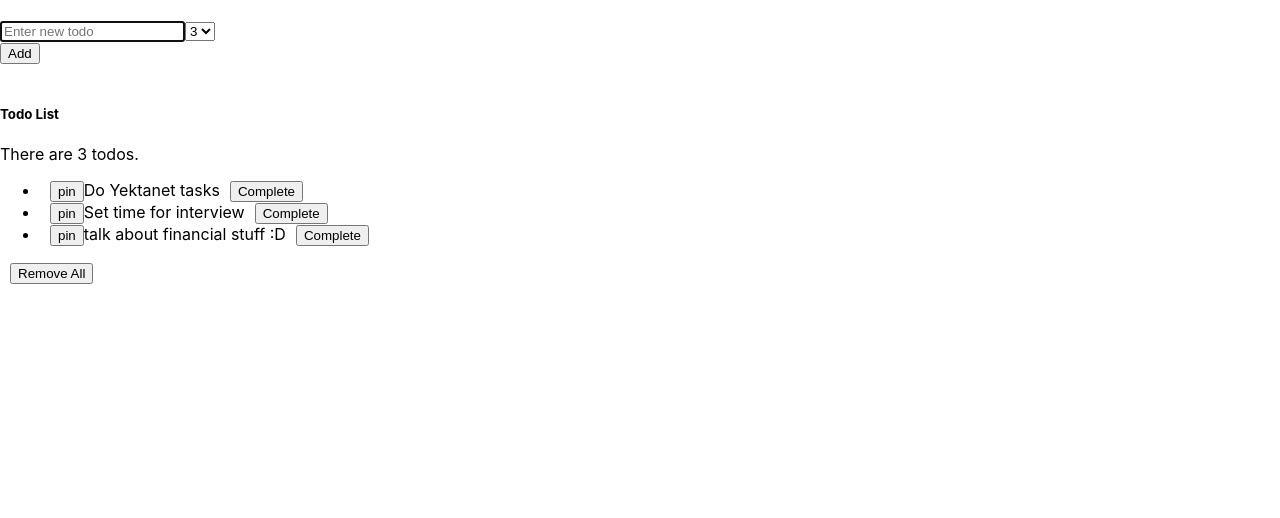
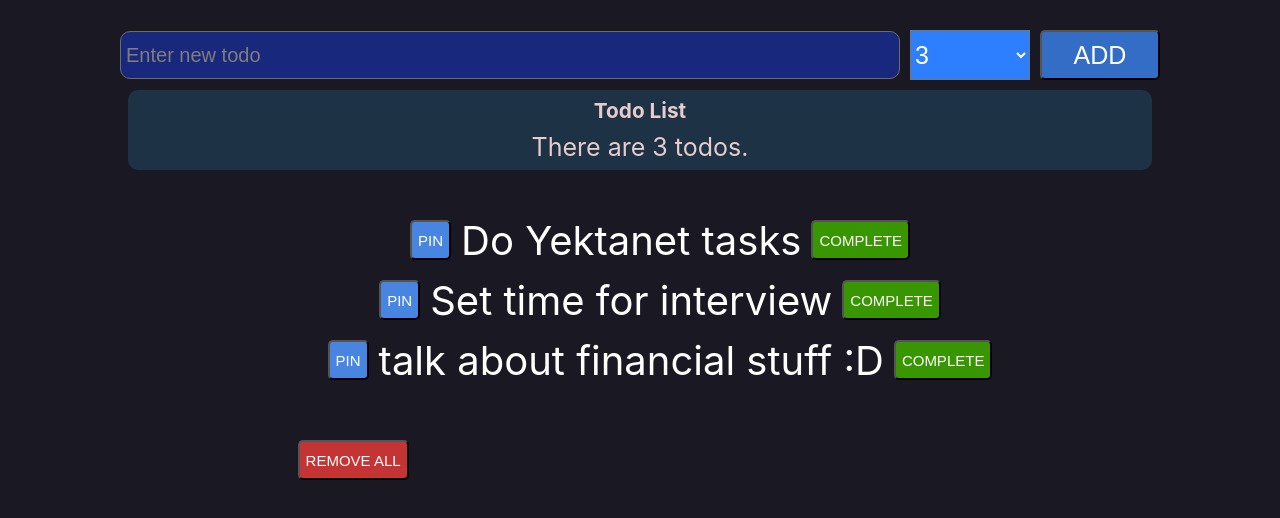
Before and after one commit to safeamiiir/todo-list, a React (Create React App) app: page / in a window 1280 px wide. Shown: the top 518 px of the page. Built offline with nearby package versions, Linux system fonts and the light colour scheme.

Commit message:
handle style for all

```diff
--- a/src/components/TodoForm.js
+++ b/src/components/TodoForm.js
@@ -32,9 +32,9 @@ export default function TodoForm() {
     <div className="row">
       <div className="col-md-12">
         <br />
-        <div className="input-group">
+        <div className="input-tasks">
           <input
-            className="form-control"
+            className="text-input-style"
             value={todo}
             autoFocus={true}
             placeholder="Enter new todo"
@@ -43,13 +43,14 @@ export default function TodoForm() {
           />
           <select
             onChange={e => handlePriorityChanges(e)}
+            className={'select-style'}
           >
             <option>3</option>
             <option>2</option>
             <option>1</option>
           </select>
           <div className="input-group-append">
-            <button className="btn btn-primary" onClick={handleTodoAdd}>
+            <button className="add-button-style" onClick={handleTodoAdd}>
               Add
             </button>
           </div>
--- a/src/components/TodoHeader.js
+++ b/src/components/TodoHeader.js
@@ -1,9 +1,9 @@
 import React from "react";
 
 export const TodoHeader = (props) => (
-  <div className="row">
-    <div className="col-md-8">
-      <h5>Todo List</h5>
+  <div className="container-style">
+    <div>
+      <h5 style={{ margin: 0 }}>Todo List</h5>
     </div>
     <div className="col-md-4">
       {props.children}
--- a/src/components/TodoList.js
+++ b/src/components/TodoList.js
@@ -10,20 +10,18 @@ export default function TodoList() {
 
   let header =
     state.todos.filter(task => task.state !== 0).length === 0 ? (
-      <h4>Yay! All todos are done! Take a rest!</h4>
+      <h4>You did everything in list! <br/> now relax :)) </h4>
     ) : (
         <TodoHeader>
           <span className="float-right">{pluralize(state.todos.filter(task => task.state !== 0).length)}</span>
         </TodoHeader>
       );
   return (
-    <div className="row">
-      <div className="col-md-12">
-        <div className="row">
-          <div className="col-md-12">
-            <br />
-            {header}
-          </div>
+    <div>
+      <div className="container-style">
+        <div className="title-row">
+          <br />
+          {header}
         </div>
         <div className="row">
           <div className="col-md-12">
@@ -32,15 +30,15 @@ export default function TodoList() {
                 <li key={task.name} className="list-group-item">
                   {task.state !== 0 &&
                     <button
-                      className="float-right btn btn-danger btn-sm"
-                      style={{ marginLeft: 10 }}
+                      className={task.state === 4 ? "unpin-button-style" : 'pin-button-style'}
+                      style={{ marginRight: 10 }}
                       onClick={() => dispatch({ type: "PIN", payload: task })}
                     >
                       {task.state === 4 ? 'unpin' : 'pin'}
                     </button>}
                   {task.name}
                   <button
-                    className="float-right btn btn-danger btn-sm"
+                    className={task.state !== 0 ? "complete-button-style" : "completed-button-style"}
                     style={{ marginLeft: 10 }}
                     onClick={() => dispatch({ type: "COMPLETE", payload: task.name })}
                     disabled={task.state === 0}
@@ -52,7 +50,7 @@ export default function TodoList() {
             </ul>
             {state.todos.length !== 0 &&
               <button
-                className="float-right btn btn-danger btn-sm"
+                className="remove-button-style"
                 style={{ marginLeft: 10 }}
                 onClick={() => dispatch({ type: "REMOVE_ALL" })}
               >
@@ -60,7 +58,7 @@ export default function TodoList() {
             </button>}
             {state.todos.filter(task => task.state === 0).length !== 0 &&
               <button
-                className="float-right btn btn-danger btn-sm"
+                className="remove-button-style"
                 style={{ marginLeft: 10 }}
                 onClick={() => dispatch({ type: "REMOVE_ALL_COMPLETED" })}
               >
--- a/src/index.css
+++ b/src/index.css
@@ -1,13 +1,175 @@
 body {
   margin: 0;
-  font-family: -apple-system, BlinkMacSystemFont, 'Segoe UI', 'Roboto', 'Oxygen',
-    'Ubuntu', 'Cantarell', 'Fira Sans', 'Droid Sans', 'Helvetica Neue',
+  font-family: -apple-system, BlinkMacSystemFont, "Segoe UI", "Roboto", "Oxygen",
+    "Ubuntu", "Cantarell", "Fira Sans", "Droid Sans", "Helvetica Neue",
     sans-serif;
   -webkit-font-smoothing: antialiased;
   -moz-osx-font-smoothing: grayscale;
+  background: #191823;
 }
 
 code {
-  font-family: source-code-pro, Menlo, Monaco, Consolas, 'Courier New',
+  font-family: source-code-pro, Menlo, Monaco, Consolas, "Courier New",
     monospace;
 }
+
+.row {
+  display: flex;
+}
+.col-md-12 {
+  width: 100%;
+}
+
+.input-tasks {
+  display: flex;
+  flex-direction: row;
+  justify-content: center;
+  align-items: center;
+}
+
+.container-style {
+  display: flex;
+  justify-content: space-evenly;
+  align-items: center;
+  flex-direction: column;
+  font-size: 25px;
+  width: 100%;
+  height: 100%;
+}
+
+.select-style {
+  margin: 10px;
+  width: 120px;
+  height: 50px;
+  background: #2d7fff;
+  color: white;
+  font-size: 25px;
+}
+
+.add-button-style {
+  margin: 10px 0;
+  width: 120px;
+  height: 50px;
+  background: #346dc5;
+  color: white;
+  border-radius: 5px;
+  text-transform: uppercase;
+  cursor: pointer;
+  font-size: 25px;
+}
+
+.pin-button-style {
+  margin: 10px 0;
+  width: fit-content;
+  height: 40px;
+  background: #4785e0;
+  color: white;
+  border-radius: 5px;
+  text-transform: uppercase;
+  cursor: pointer;
+  font-size: 15px;
+}
+:focus {
+  outline: none;
+}
+
+.unpin-button-style {
+  margin: 10px 0;
+  width: fit-content;
+  height: 40px;
+  background: #003d99;
+  color: white;
+  border-radius: 5px;
+  text-transform: uppercase;
+  cursor: pointer;
+  font-size: 15px;
+}
+:focus {
+  outline: none;
+}
+
+.complete-button-style {
+  margin: 10px 0;
+  width: fit-content;
+  height: 40px;
+  background: #389600;
+  color: white;
+  border-radius: 5px;
+  text-transform: uppercase;
+  cursor: pointer;
+  font-size: 15px;
+}
+:focus {
+  outline: none;
+}
+
+.completed-button-style {
+  margin: 10px 0;
+  width: fit-content;
+  height: 40px;
+  background: #0a3c089d;
+  color: #afafaf;
+  border-radius: 5px;
+  text-transform: uppercase;
+  cursor: pointer;
+  font-size: 15px;
+}
+:focus {
+  outline: none;
+}
+
+.remove-button-style {
+  margin: 10px 0;
+  width: fit-content;
+  height: 40px;
+  background: #c53434;
+  color: white;
+  border-radius: 5px;
+  text-transform: uppercase;
+  cursor: pointer;
+  font-size: 15px;
+}
+:focus {
+  outline: none;
+}
+
+.text-input-style {
+  height: 40px;
+  width: 60%;
+  font-size: 20px;
+  padding: 3px 5px;
+  background: #18287d;
+  color: white;
+  border-radius: 10px;
+  border: none;
+}
+::placeholder {
+  color: #827c7c;
+  opacity: 1; /* Firefox */
+}
+.text-input-style:focus {
+  border: 1px solid #6f6a6a;
+  outline: none;
+}
+
+.title-row {
+  width: 80%;
+  height: 80px;
+  color: #e8cbcb;
+  background: #2b89af3d;
+  border-radius: 10px;
+  display: flex;
+  justify-content: center;
+  align-items: center;
+}
+
+ul {
+  font-size: 40px;
+  color: white;
+}
+
+li {
+  display: flex;
+  align-items: center;
+  justify-content: center;
+}
```
